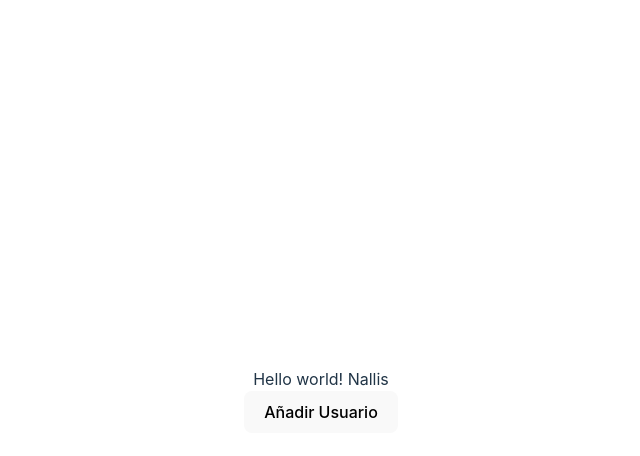
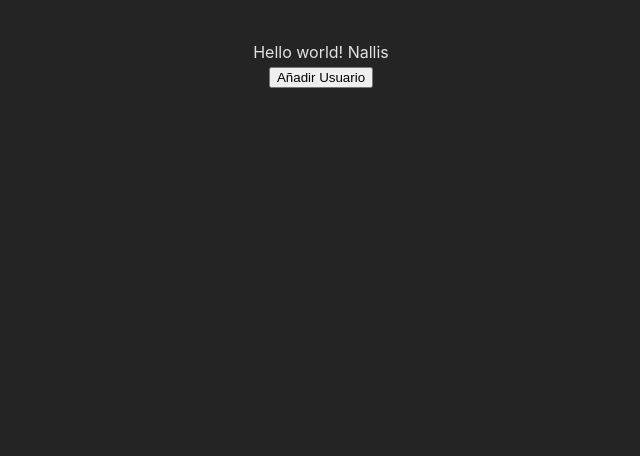
Before and after one commit to Nallis02/proyecto-base, a React (Vite) app: page / in a window 1280 px wide. Shown: the top 456 px of the page, without its empty margins (319-959 px from the left). Built offline with nearby package versions, Linux system fonts and the light colour scheme.

Commit message:
ajustes de código e inicio de crud

```diff
--- a/package.json
+++ b/package.json
@@ -12,7 +12,6 @@
     "firebase": "^9.10.0",
     "react": "^18.2.0",
     "react-dom": "^18.2.0",
-    "react-ga": "^3.3.1",
     "react-router-dom": "^6.4.1"
   },
   "devDependencies": {
--- a/src/App.css
+++ /dev/null
@@ -1,41 +0,0 @@
-#root {
-  max-width: 1280px;
-  margin: 0 auto;
-  padding: 2rem;
-  text-align: center;
-}
-
-.logo {
-  height: 6em;
-  padding: 1.5em;
-  will-change: filter;
-}
-.logo:hover {
-  filter: drop-shadow(0 0 2em #646cffaa);
-}
-.logo.react:hover {
-  filter: drop-shadow(0 0 2em #61dafbaa);
-}
-
-@keyframes logo-spin {
-  from {
-    transform: rotate(0deg);
-  }
-  to {
-    transform: rotate(360deg);
-  }
-}
-
-@media (prefers-reduced-motion: no-preference) {
-  a:nth-of-type(2) .logo {
-    animation: logo-spin infinite 20s linear;
-  }
-}
-
-.card {
-  padding: 2em;
-}
-
-.read-the-docs {
-  color: #888;
-}
--- a/src/context/AuthContext.jsx
+++ b/src/context/AuthContext.jsx
@@ -3,8 +3,7 @@ import { createContext, useContext, useState } from "react";
 const Context = createContext({});
 
 export const AuthContextProvider = ({ children }) => {
-
-  const [saludo, setSaludo] = useState({nombre:"Hello world! Nallis"});
+  const [saludo, setSaludo] = useState({ nombre: "Hello world! Nallis" });
 
   const value = {
     saludo,
--- a/src/index.css
+++ b/src/index.css
@@ -15,56 +15,9 @@
   -webkit-text-size-adjust: 100%;
 }
 
-a {
-  font-weight: 500;
-  color: #646cff;
-  text-decoration: inherit;
+#root {
+  max-width: 1280px;
+  margin: 0 auto;
+  padding: 2rem;
+  text-align: center;
 }
-a:hover {
-  color: #535bf2;
-}
-
-body {
-  margin: 0;
-  display: flex;
-  place-items: center;
-  min-width: 320px;
-  min-height: 100vh;
-}
-
-h1 {
-  font-size: 3.2em;
-  line-height: 1.1;
-}
-
-button {
-  border-radius: 8px;
-  border: 1px solid transparent;
-  padding: 0.6em 1.2em;
-  font-size: 1em;
-  font-weight: 500;
-  font-family: inherit;
-  background-color: #1a1a1a;
-  cursor: pointer;
-  transition: border-color 0.25s;
-}
-button:hover {
-  border-color: #646cff;
-}
-button:focus,
-button:focus-visible {
-  outline: 4px auto -webkit-focus-ring-color;
-}
-
-@media (prefers-color-scheme: light) {
-  :root {
-    color: #213547;
-    background-color: #ffffff;
-  }
-  a:hover {
-    color: #747bff;
-  }
-  button {
-    background-color: #f9f9f9;
-  }
-}
--- a/src/screens/Home.jsx
+++ b/src/screens/Home.jsx
@@ -1,15 +1,14 @@
-import { AuthContext } from '../context/AuthContext';
-import { addUser } from '../utils/database';
-
+import { AuthContext } from "../context/AuthContext";
+import { setData, usersCol } from "../utils/database";
 
 export default function Home() {
-  const {saludo} = AuthContext();
+  const { saludo } = AuthContext();
+  const data = { id: "Camila3", data: "Camila5" };
+  const onClick = () => setData(usersCol, data);
   return (
-    <>
-    <div>{saludo.nombre}</div>
-    <div>
-      <button onClick={()=>addUser('Camila')}>Añadir Usuario</button>
-    </div>
-    </>
-  )
+    <section>
+      <div>{saludo.nombre}</div>
+      <button onClick={onClick}>Añadir Usuario</button>
+    </section>
+  );
 }
--- a/src/services/firebase.js
+++ b/src/services/firebase.js
@@ -1,23 +1,16 @@
 import { initializeApp } from "firebase/app";
-import { getAnalytics } from "firebase/analytics";
-import { collection, doc, getFirestore } from "firebase/firestore";
+import { getFirestore } from "firebase/firestore";
 
-// https://firebase.google.com/docs/web/setup#available-libraries
-
-// Your web app's Firebase configuration
-// For Firebase JS SDK v7.20.0 and later, measurementId is optional
 const firebaseConfig = {
-  apiKey: "AIzaSyAKiEV4jKIGhUsJBZPeB2dZ9GJcEmCMgrk",
-  authDomain: "proyecto-base-f7bb6.firebaseapp.com",
-  projectId: "proyecto-base-f7bb6",
-  storageBucket: "proyecto-base-f7bb6.appspot.com",
-  messagingSenderId: "668003363864",
-  appId: "1:668003363864:web:16457646322ed36490676d",
-  measurementId: "G-NVDPTF525J",
+  apiKey: "AIzaSyDxnk5q5NsSEbqbm1bqYOTjrNqajamXNew",
+  authDomain: "my-proyect-base.firebaseapp.com",
+  projectId: "my-proyect-base",
+  storageBucket: "my-proyect-base.appspot.com",
+  messagingSenderId: "968857245759",
+  appId: "1:968857245759:web:e55e2fa8d6061ba46dc08a",
+  measurementId: "G-HPE6LVE0JC",
 };
-const app = initializeApp(firebaseConfig);
-
-const db = getFirestore(app);
 
 // Initialize Firebase
-const analytics = getAnalytics(app);
+const app = initializeApp(firebaseConfig);
+export const db = getFirestore(app);
--- a/src/utils/database.js
+++ b/src/utils/database.js
@@ -1,11 +1,10 @@
-import { setDoc } from "firebase/firestore";
-import { usersDoc } from "../services/firebase";
+import { collection, doc, setDoc } from "firebase/firestore";
+import { db } from "../services/firebase";
 
-export function addUser(name) {
-    //cedulas, correos y celular para los id, no se repiten
-    try {
-        setDoc(usersDoc(name), {name})
-      } catch (e) {
-        console.error("Error adding document: ", e);
-      }
-}
+// objects Collection
+export const usersCol = collection(db, "users");
+export const productsCol = collection(db, "productos");
+
+// setter function
+export const setData = (col, data) =>
+  setDoc(doc(col, data.id), data, { merge: true });
```
Also changed, not shown: index.html (+9 -8 lines), src/App.jsx (+1 -9 lines), 2 other files (tests, documents, lock files or other folders).
